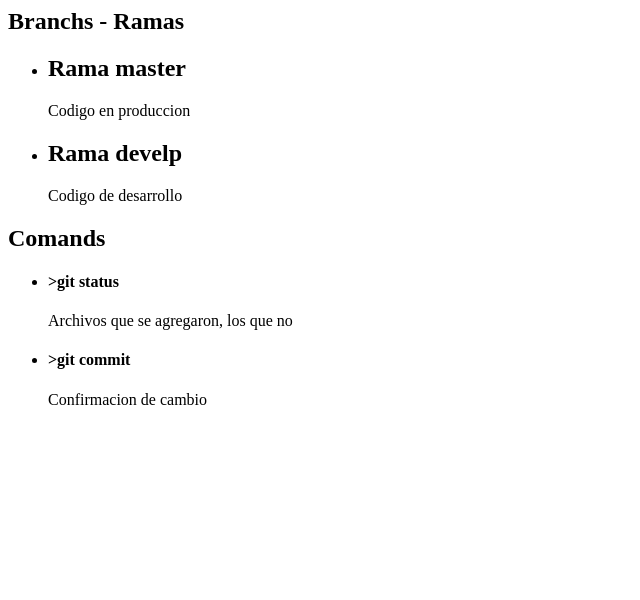
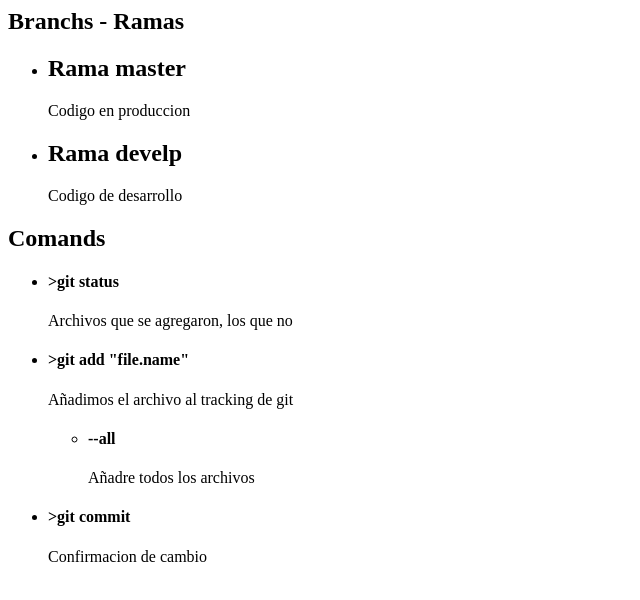
Before and after one commit to jaac/git-restoring, a plain HTML site: page index.html in a window 1280 px wide. Shown: the whole page, without its empty margins (0-640 px from the left). Drawn offline with Linux system fonts and the light colour scheme.

Commit message:
se añadio --all

```diff
--- a/index.html
+++ b/index.html
@@ -35,6 +35,20 @@
                 </li>
                 <li>
                     <section>
+                        <h1>>git add "file.name"</h1>
+                        <p>Añadimos el archivo al tracking de git</p>
+                        <section>
+                            <ul>
+                                <li>
+                                    <h4> --all</h4>
+                                    <p>Añadre todos los archivos</p>
+                                </li>
+                            </ul>
+                        </section>
+                    </section>
+                </li>
+                <li>
+                    <section>
                         <h1>>git commit</h1>
                         <p>Confirmacion de cambio</p>
                     </section>
```
